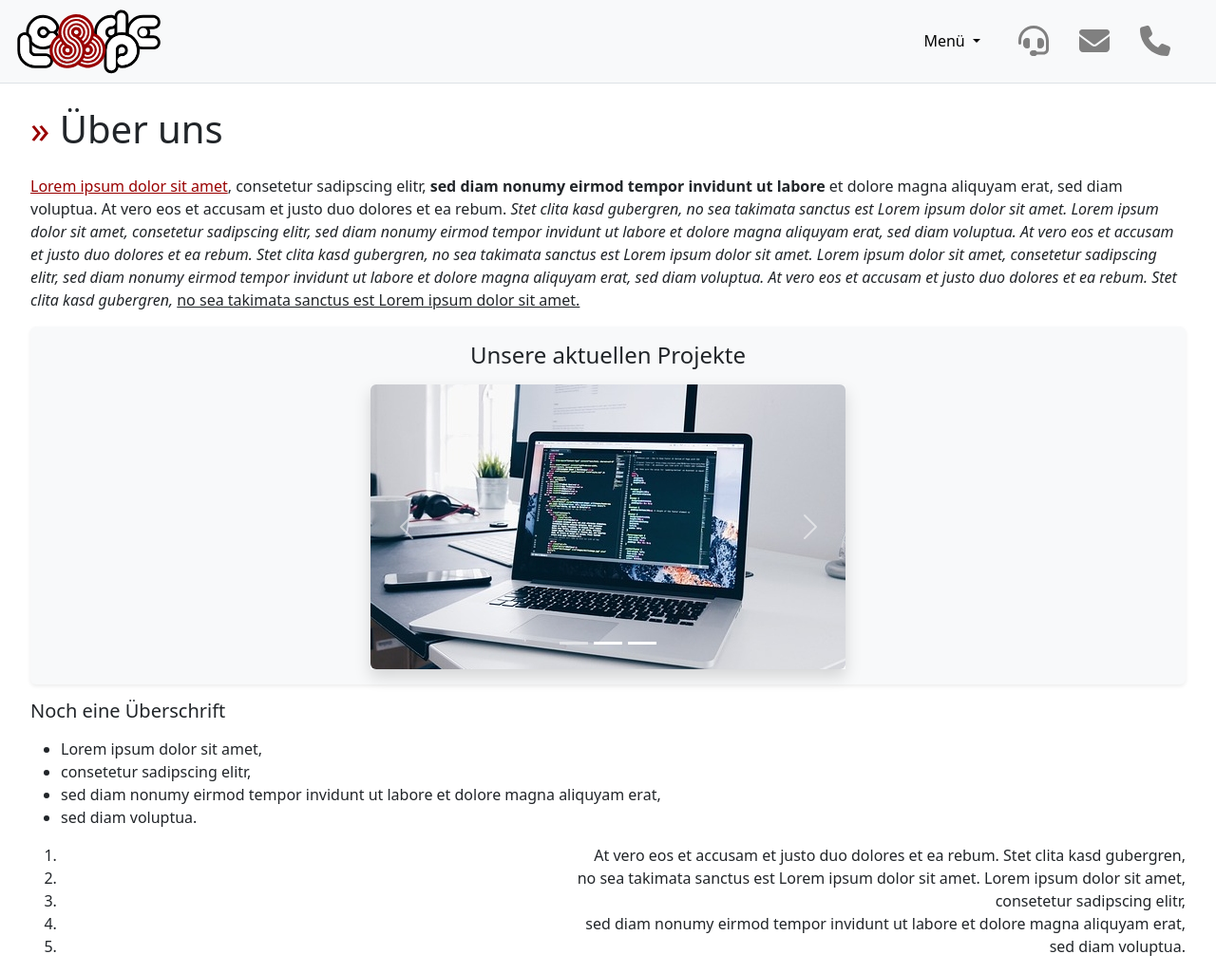
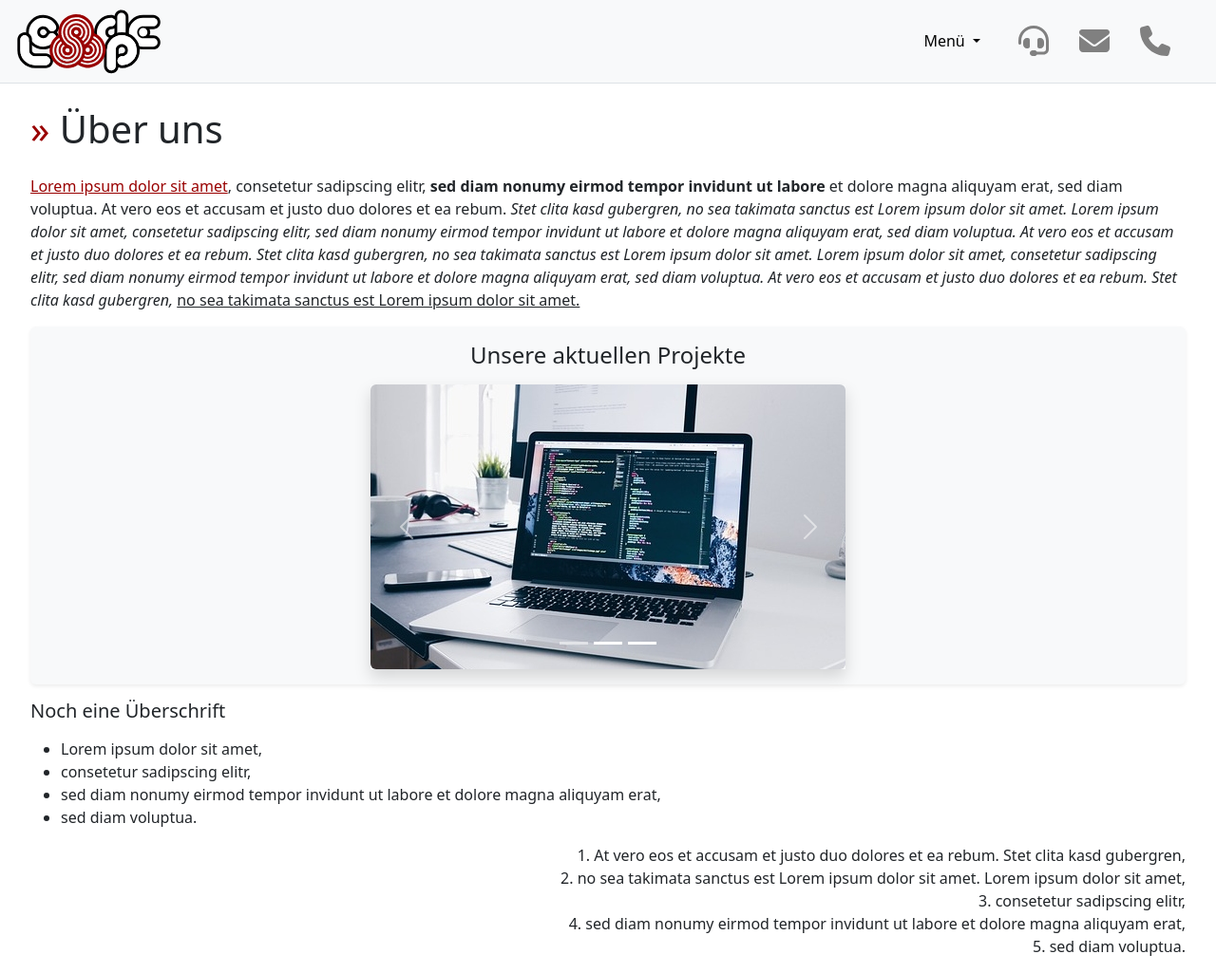
Before and after one commit to crysze/casablanca, a Vue app: page / in a window 1280 px wide. Shown: the whole page at 95% size. Built offline with nearby package versions, Linux system fonts and the light colour scheme.

Commit message:
Adjusted list-style-position

```diff
--- a/src/components/home/TheHome.vue
+++ b/src/components/home/TheHome.vue
@@ -60,4 +60,8 @@ export default {
   a:hover {
     color: grey;
   }
+
+  ol {
+    list-style-position: inside;
+  }
 </style>
```
